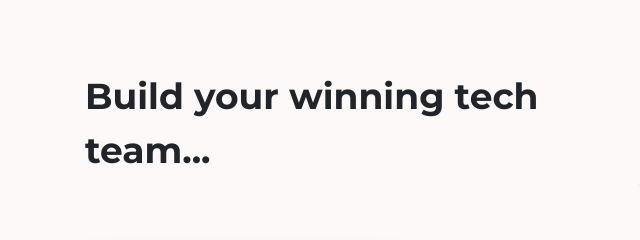
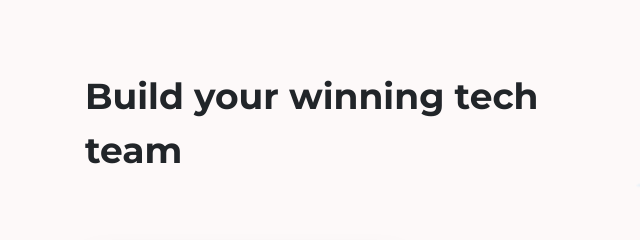
Before and after one commit to Invide-Labs/InvideLabsPage, a website: page index.html in a window 1280 px wide. Shown: the part 161-401 px from the top of the page, 36-676 px from the left. Drawn offline with nearby package versions, Linux system fonts and the light colour scheme.

Commit message:
index file text change

```diff
--- a/index.html
+++ b/index.html
@@ -154,7 +154,7 @@
                 </div>
                 <div class="col-xs-12 col-md-6 order-md-1 d-flex justify-content-center flex-column align-items-start content-wrap text-center text-md-left px-3">
                     <p class="main-heading font-weight-bold">
-                        Build your winning tech team...
+                        Build your winning tech team
                     </p>
                     <div class="row w-100">
                         <div class="col-xs-12 col-md-12 col-lg-10 col-xl-8 pr-3">
```
